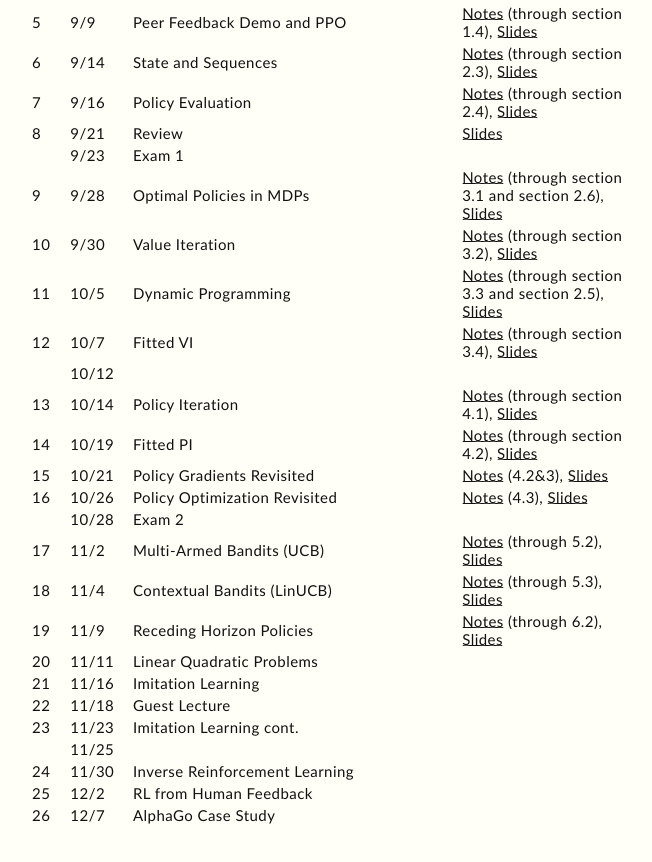
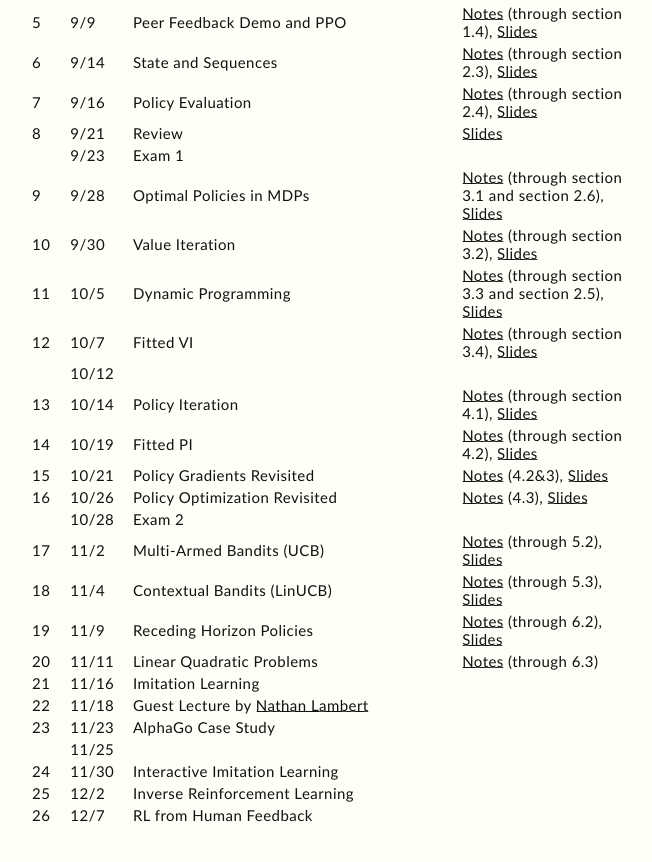
Before and after one commit to sarahxdean/website, a plain HTML site: page cs4789.html in a window 1280 px wide. Shown: the part 619-1481 px from the top of the page, without its empty margins (131-783 px from the left). Drawn offline with Linux system fonts and the light colour scheme.

Commit message:
update calendar

```diff
--- a/cs4789.html
+++ b/cs4789.html
@@ -186,7 +186,7 @@ This course was first taught <a target="_blank" href="https://wensun.github.io/C
             <td id="number">20</td>
             <td id="date">11/11</td>
             <td id="lec-title">Linear Quadratic Problems</td>
-            <td id="materials"></td>
+            <td id="materials"><a href="4789-lec-notes-combined.pdf" target="_blank">Notes</a> (through 6.3)</td>
         </tr>
         <tr>
             <td id="number">21</td>
@@ -197,13 +197,13 @@ This course was first taught <a target="_blank" href="https://wensun.github.io/C
         <tr>
             <td id="number">22</td>
             <td id="date">11/18</td>
-            <td id="lec-title">Guest Lecture</td>
+            <td id="lec-title">Guest Lecture by <a href="https://natolambert.com/" target="_blank">Nathan Lambert</a></td>
             <td id="materials"></td>
         </tr>
         <tr>
             <td id="number">23</td>
             <td id="date">11/23</td>
-            <td id="lec-title">Imitation Learning cont.</td>
+            <td id="lec-title">AlphaGo Case Study</td>
             <td id="materials"></td>
         </tr>
         <tr>
@@ -215,19 +215,19 @@ This course was first taught <a target="_blank" href="https://wensun.github.io/C
         <tr>
             <td id="number">24</td>
             <td id="date">11/30</td>
-            <td id="lec-title">Inverse Reinforcement Learning</td>
+            <td id="lec-title">Interactive Imitation Learning</td>
             <td id="materials"></td>
         </tr>
         <tr>
             <td id="number">25</td>
             <td id="date">12/2</td>
-            <td id="lec-title">RL from Human Feedback</td>
+            <td id="lec-title">Inverse Reinforcement Learning</td>
             <td id="materials"></td>
         </tr>
         <tr>
             <td id="number">26</td>
             <td id="date">12/7</td>
-            <td id="lec-title">AlphaGo Case Study</td>
+            <td id="lec-title">RL from Human Feedback</td>
             <td id="materials"></td>
         </tr>
     </tbody>
```
